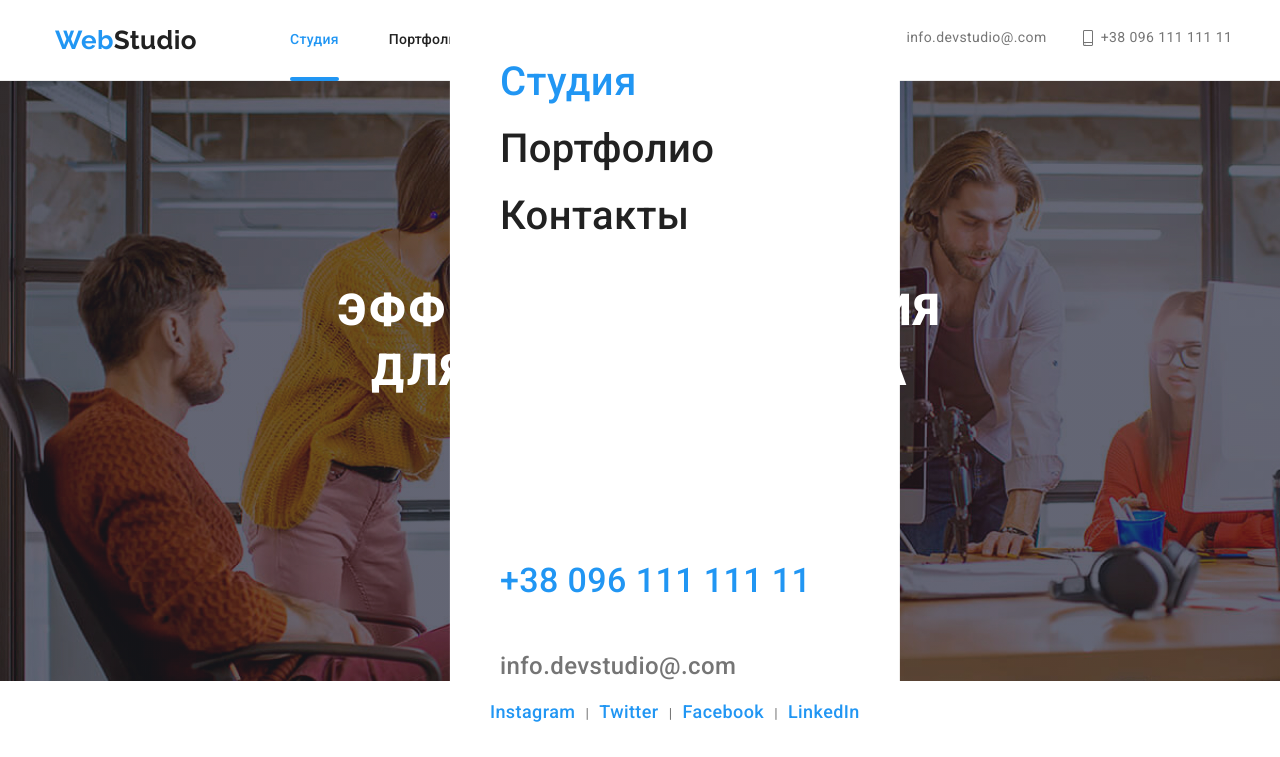
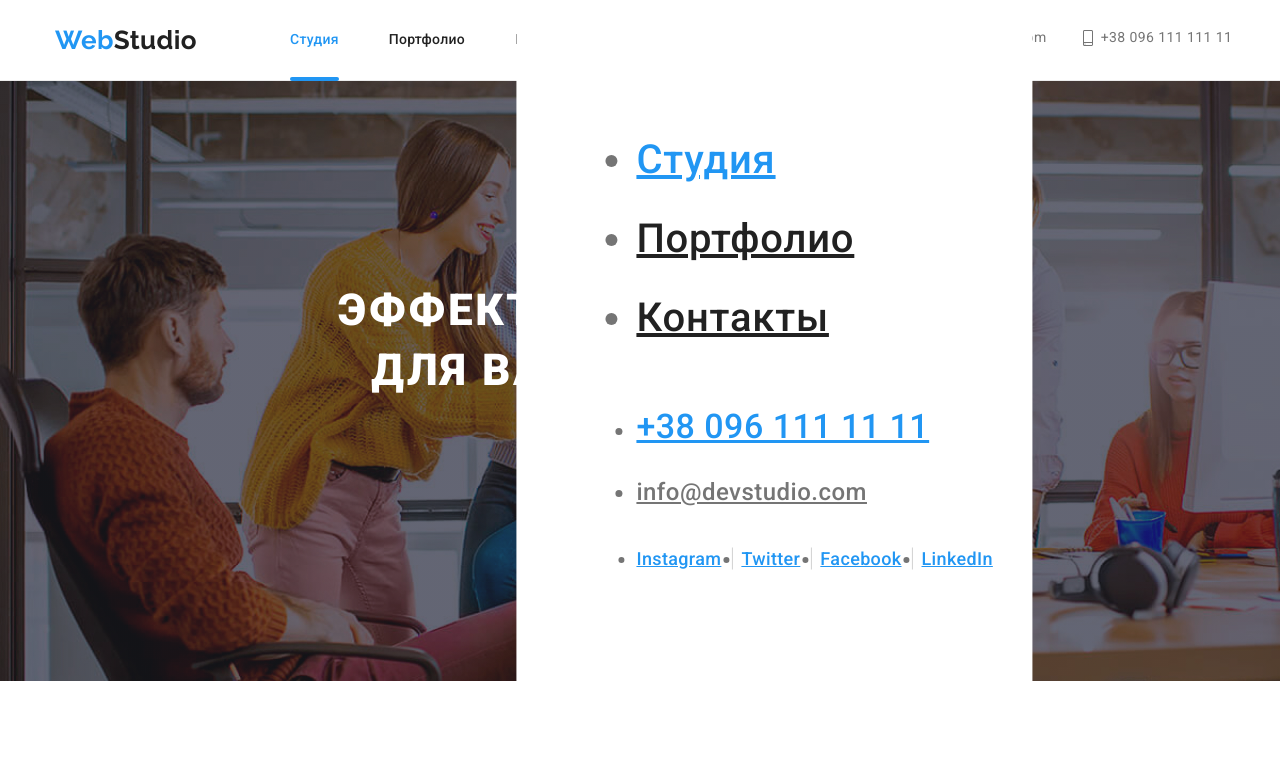
Before and after one commit to JulieJud/goit-markup-hw-08, a plain HTML site: page index.html in a window 1280 px wide. Shown: the top 757 px of the page. Drawn offline with nearby package versions, Linux system fonts and the light colour scheme.

Commit message:
mob menu

```diff
--- a/index.html
+++ b/index.html
@@ -524,47 +524,44 @@
                     </svg>
                 </button>
 
-                <ul class="mobile-menu">
-                    <li class="mobile-menu__item">
-                        <a href="./index.html" class="mobile-menu__link mobile-menu__link--current">Студия</a>
+                <div class="mobile-menu">
+                    <ul class="site-mobile">
+                        <li class="site-mobile__item"><a href="./index.html"
+                                class="site-mobile__link site-mobile__link--active">Студия</a></li>
+                        <li class="site-mobile__item"><a href="./portfolio.html" class="site-mobile__link">Портфолио</a></li>
+                        <li class="site-mobile__item"><a href="" class="site-mobile__link">Контакты</a></li>
+                    </ul>
+                    <ul class="contact-mobile">
+                        <li class="contact-mobile__item">
+                            <a href="tel:+380961111111" class="contact-mobile__link contact-mobile__link--active">
+                                +38 096 111 11 11
+                            </a>
+                        <li class="contact-mobile__item">
+                            <a href="mailto:info@devstudio.com" class="contact-mobile__link">
+                                info@devstudio.com
+                            </a>
                         </li>
-                    <li class="mobile-menu__item">
-                        <a href="./portfolio.html" class="mobile-menu__link">Портфолио</a>
-                    </li>
-                    <li class="mobile-menu__item">
-                        <a href="" class="mobile-menu__link">Контакты</a>
+
                         </li>
                     </ul>
-                <address class="adress">
-                    <a class="adress__link adress__link--blue" href="tel:+38096111111">
-
-                        +38 096 111 111 11</a>
-                    <a class="adress__link adress__link--grey" href="mailto:info.devstudio@.com">
-
-                        info.devstudio@.com</a>
-
-
-                </address>
-
-
-                <ul class="social-menu mobile-menu__social-icon">
-                    <li>
-                        <a class="mobile-menu__social" href="">Instagram</a>
+                    <ul class="media-mobile">
+                        <li class="media-mobile__item">
+                            <a href="" class="media-mobile__link">Instagram</a>
                         </li>
-                    <li><span class="mobile-menu__line">|</span></li>
-                    <li>
-                        <a class="mobile-menu__social" href="">Twitter</a>
+                        <li class="media-mobile__item">
+                            <a href="" class="media-mobile__link">Twitter</a>
                         </li>
-                    <li><span class="mobile-menu__line">|</span></li>
-                    <li>
-                        <a class="mobile-menu__social" href="">Facebook</a>
+                        <li class="media-mobile__item">
+                            <a href="" class="media-mobile__link">Facebook</a>
                         </li>
-                    <li><span class="mobile-menu__line">|</span></li>
-                    <li><a class="mobile-menu__social" href="">LinkedIn</a></li>
+                        <li class="media-mobile__item">
+                            <a href="" class="media-mobile__link">LinkedIn</a>
+                        </li>
                     </ul>
 
+                    </div>
+                </div>
 
-            </div>
 
 
 
--- a/sass/components/_mobilemenu.scss
+++ b/sass/components/_mobilemenu.scss
@@ -16,7 +16,6 @@
 
 .menu-container.is-open {
   transform: translateX(0);
-  opacity: 1;
 }
 
 .menu-toggle {
@@ -51,92 +50,92 @@
 }
 
 .mobile-menu {
-  padding: 0;
-  margin: 0;
-  list-style: none;
+  display: flex;
+  flex-direction: column;
+  justify-content: space-between;
+  padding-top: 48px;
+  padding-bottom: 48px;
+  padding-left: 40px;
+  height: 100%;
+  width: 100%;
+}
 
-  &__link {
-    display: inline-block;
-    padding: 10px;
-    color: var(--title-color);
-    text-decoration: none;
+.site-mobile {
+  font-weight: 500;
+  font-size: 40px;
+  line-height: 1.18;
 
-    font-family: var(--primary-font-family);
-    font-weight: 500;
-    font-size: 40px;
-    line-height: 1.175;
-  }
+  letter-spacing: 0.02em;
+}
 
-  &__link:not(:last-child) {
-    margin-bottom: 32px;
-  }
+.site-mobile__item:not(:last-child) {
+  margin-bottom: 32px;
+}
 
-  &__link--current {
+.site-mobile__link {
+  color: var(--title-color);
+  transition: color 250ms var(--cubic);
+
+  &:hover,
+  &:focus {
     color: var(--accent-color);
   }
 
-  &__link:hover,
-  &__link:focus {
+  &--active {
     color: var(--accent-color);
-  }
-
-  &__social-icon {
-    display: flex;
-    align-items: baseline;
-  }
-
-  &__social {
-    display: block;
-    padding-top: 10px;
-    padding-bottom: 10px;
-    color: var(--accent-color);
-    text-decoration: none;
-
-    font-family: var(--primary-font-family);
-    font-style: normal;
-    font-weight: 500;
-    font-size: 18px;
-    line-height: 1.222;
-  }
-
-  &__line {
-    color: var(--primary-text-color);
-    margin-left: 10px;
-    margin-right: 10px;
   }
 }
 
-.adress__link {
-  display: block;
-  padding: 10px;
+.contact-mobile {
+  font-weight: 500;
+  font-size: 24px;
+  line-height: 1.17;
+  letter-spacing: 0.02em;
+}
 
-  text-decoration: none;
+.contact-mobile__item:not(:last-child) {
+  margin-bottom: 32px;
+}
 
-  &--blue {
+.contact-mobile__link {
+  color: var(--primary-text-color);
+
+  &--active {
+    font-size: 34px;
+    line-height: 1.18;
     color: var(--accent-color);
-    font-family: var(--primary-font-family);
-    font-style: normal;
-    font-weight: 500;
-    font-size: 34px;
-    line-height: 1.176;
-    margin-bottom: 32px;
-    margin-top: 302px;
-  }
-
-  &--grey {
-    font-family: var(--primary-font-family);
-    font-style: normal;
-    font-weight: 500;
-    font-size: 24px;
-    line-height: 1.166;
-    color: var(--primary-text-color);
   }
 }
 
-.social-menu {
+.media-mobile {
   display: flex;
-  padding: 0;
-  margin: 0;
+  flex-wrap: wrap;
 
-  list-style: none;
+  font-weight: 500;
+  font-size: 18px;
+  line-height: 1.22;
+  letter-spacing: 0.02em;
 }
+
+.media-mobile__link {
+  color: var(--accent-color);
+
+  &:not(:last-child) {
+    margin-right: 20px;
+  }
+}
+
+.media-mobile__item:not(:last-child) {
+  position: relative;
+  margin-right: 20px;
+
+  &::after {
+    content: '';
+    position: absolute;
+    width: 22px;
+    height: 1px;
+    bottom: 50%;
+    background-color: rgba(33, 33, 33, 0.2);
+    transform: rotate(90deg);
+  }
+}
--- a/sass/components/_page-fother.scss
+++ b/sass/components/_page-fother.scss
@@ -76,6 +76,7 @@
     letter-spacing: 0.02em;
     margin-top: 0px;
     margin-bottom: 9px;
+    text-align: center;
   }
 
   &__link {
```
Also changed, not shown: css/main.css, css/main.min.css, 2 other files. Lines whose indentation alone changed are shown as unchanged.
